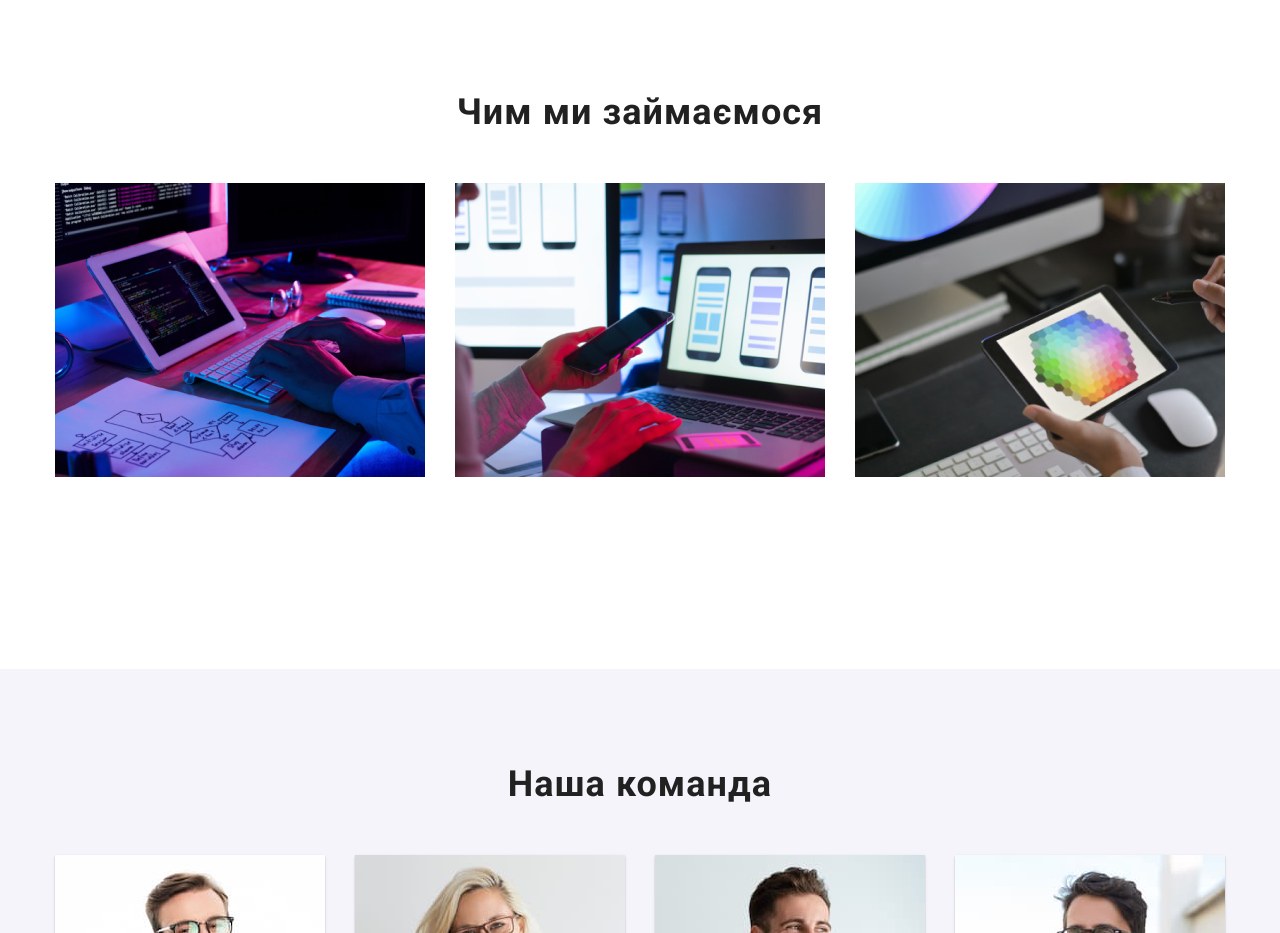
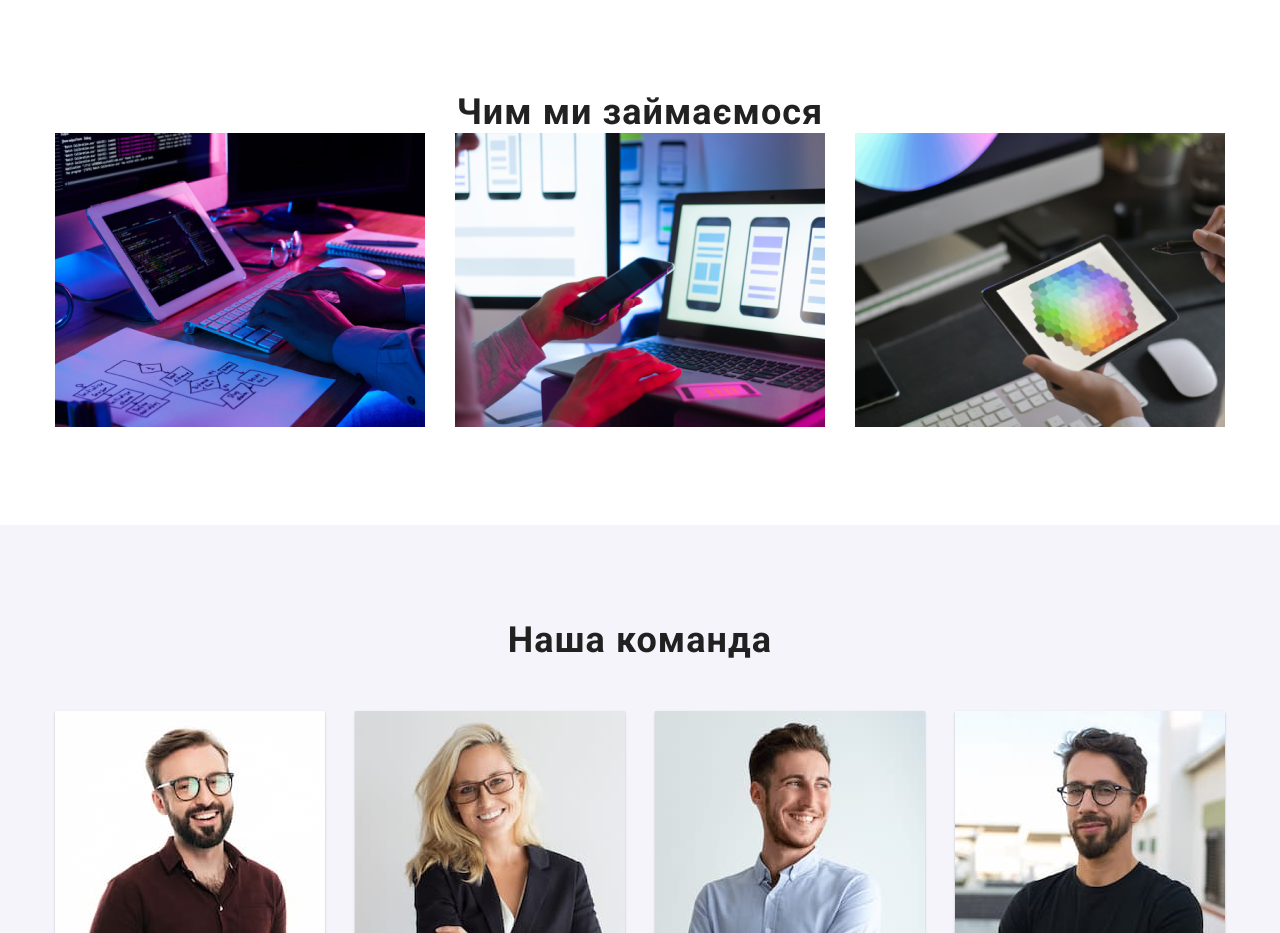
Before and after one commit to ArtemKukunin/goit-markup-hw-04, a plain HTML site: page index.html in a window 1280 px wide. Shown: the part 1026-1959 px from the top of the page. Drawn offline with nearby package versions, Linux system fonts and the light colour scheme; files whose address does not match are found by name.

Commit message:
Update style.css

```diff
--- a/styles.css/style.css
+++ b/styles.css/style.css
@@ -385,11 +385,7 @@ color: var(--main-txt-cl-title);
     padding: 0;
 
 }
-.box-img-occupation{
-   margin: 0;
-   padding-top: 50px;
-   padding-bottom: 94px;
-}
+
 /* Works */
 
 .works{
```
